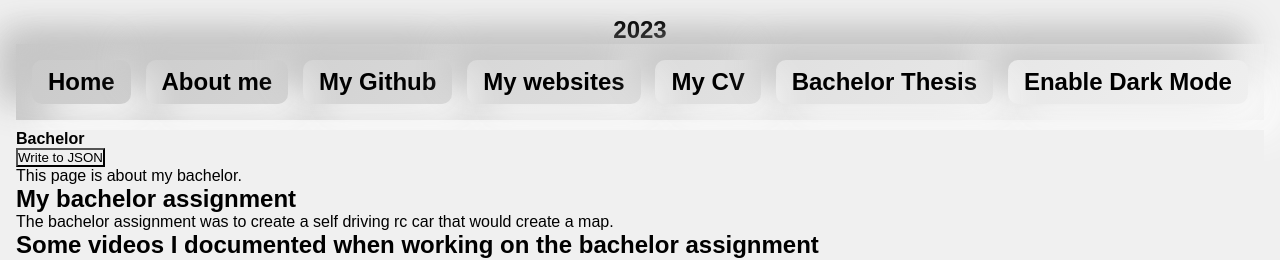
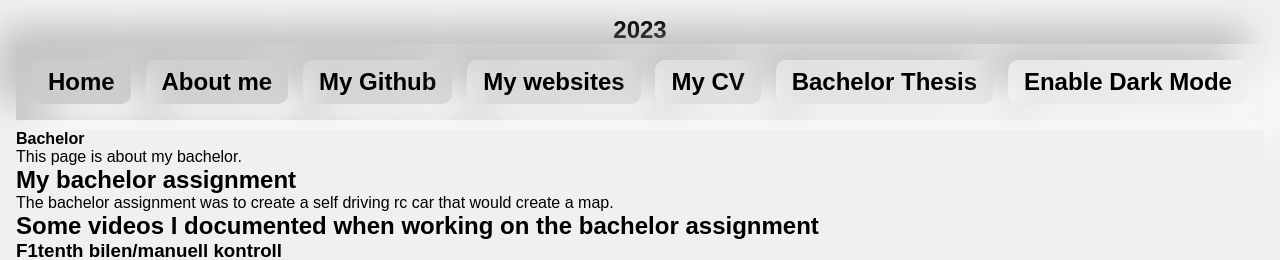
Before and after one commit to Bass4Nation/Bass4Nation.github.io, a Next.js app: page /bachelor in a window 1280 px wide. Shown: the top 260 px of the page. Built offline with nearby package versions, Linux system fonts and the light colour scheme; grey boxes are pictures that could not be loaded.

Commit message:
Fixd Headtitle imports
Was written as HeadTitle

```diff
--- a/pages/api/hello.js
+++ /dev/null
@@ -1,5 +0,0 @@
-// Next.js API route support: https://nextjs.org/docs/api-routes/introduction
-
-export default function handler(req, res) {
-  res.status(200).json({ name: 'John Doe' })
-}
--- a/pages/bachelor.js
+++ b/pages/bachelor.js
@@ -1,5 +1,4 @@
-import Headtitle from "../components/HeadTitle";
-import axios from "axios";
+import Headtitle from "../components/Headtitle";
 
 const youtubeVideos = [
   {
@@ -14,19 +13,10 @@ const youtubeVideos = [
 
 const Bachelor = () => {
 
-  const data = { name: 'John Doe', age: 30 };
-
-  const handleSubmit = async () => {
-    const res = await axios.post('/api/hello', data);
-    console.log(res.data);
-  };
-
-
   return (
     <section>
         <Headtitle title="Bachelor Thesis" />
       <h1>Bachelor</h1>
-      <button onClick={handleSubmit}>Write to JSON</button>
       <p>This page is about my bachelor.</p>
       <section>
         <h2>My bachelor assignment</h2>
--- a/pages/cv.js
+++ b/pages/cv.js
@@ -1,4 +1,4 @@
-import Headtitle from "../components/HeadTitle";
+import Headtitle from "../components/Headtitle";
 
 const CV = () => {
   return (
--- a/pages/github/[id].js
+++ b/pages/github/[id].js
@@ -3,7 +3,7 @@
 // import { useGithubRepo } from "../../hooks/useGithubRepo";
 // import { useEffect } from "react";
 // import { useGitCommit } from "../../hooks/useGitCommit";
-import Headtitle from "../../components/HeadTitle";
+import Headtitle from "../../components/Headtitle";
 import Link from "next/link";
 import style from "../../styles/GithubRepo.module.css";
 import convertTimeToReadable from "../../helpers/convertTimeToReadable";
```
